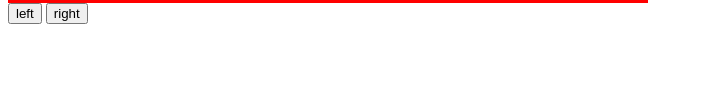
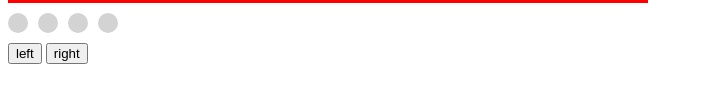
Before and after one commit to zwhahn/image_carousel, a plain HTML site: page index.html in a window 1280 px wide. Shown: the part 405-508 px from the top of the page, without its empty margins (0-703 px from the left). Drawn offline with Linux system fonts and the light colour scheme.

Commit message:
Create dots, no functionality

```diff
--- a/index.html
+++ b/index.html
@@ -15,6 +15,13 @@
             <img src="./images/puppy_4.jpg" class="carousel-slide">
         </div>
     </div>
+    <div class="carousel-dots">
+        <div class="dot" id="first-dot"></div>
+        <div class="dot" id="second-dot"></div>
+        <div class="dot" id="third-dot"></div>
+        <div class="dot" id="fourth-dot"></div>
+    </div>
+
     <button id="left">left</button>
     <button id="right">right</button>
     <script src="./app.js"></script>
--- a/style.css
+++ b/style.css
@@ -24,3 +24,16 @@ img {
     object-fit: contain;
     width: 50vw;
 }
+
+.carousel-dots {
+    margin: 10px 0px;
+    display: flex;
+}
+
+.dot {
+    margin-right: 10px;
+    height: 20px;
+    width: 20px;
+    border-radius: 50%;
+    background-color: lightgray;
+}
```
